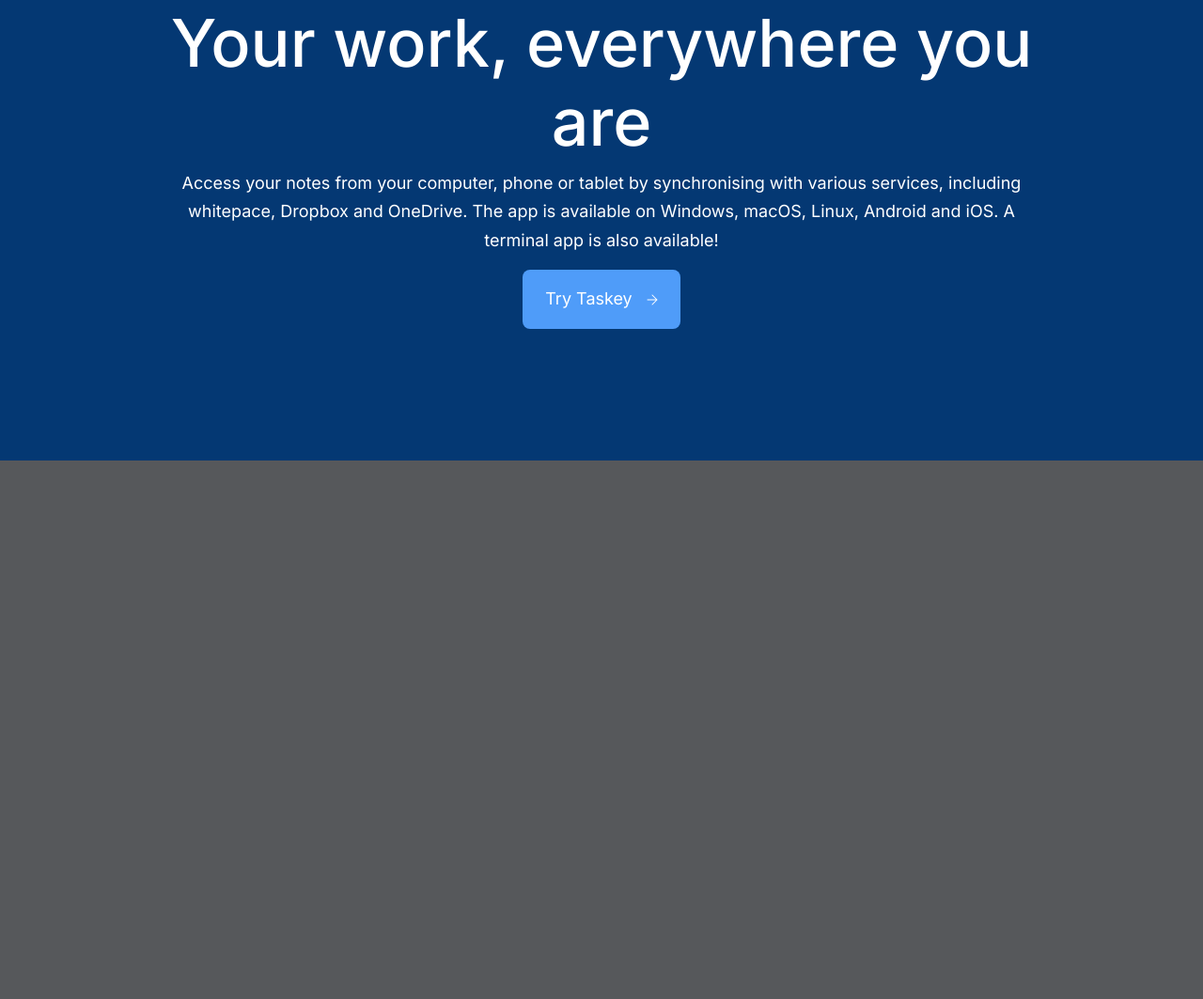
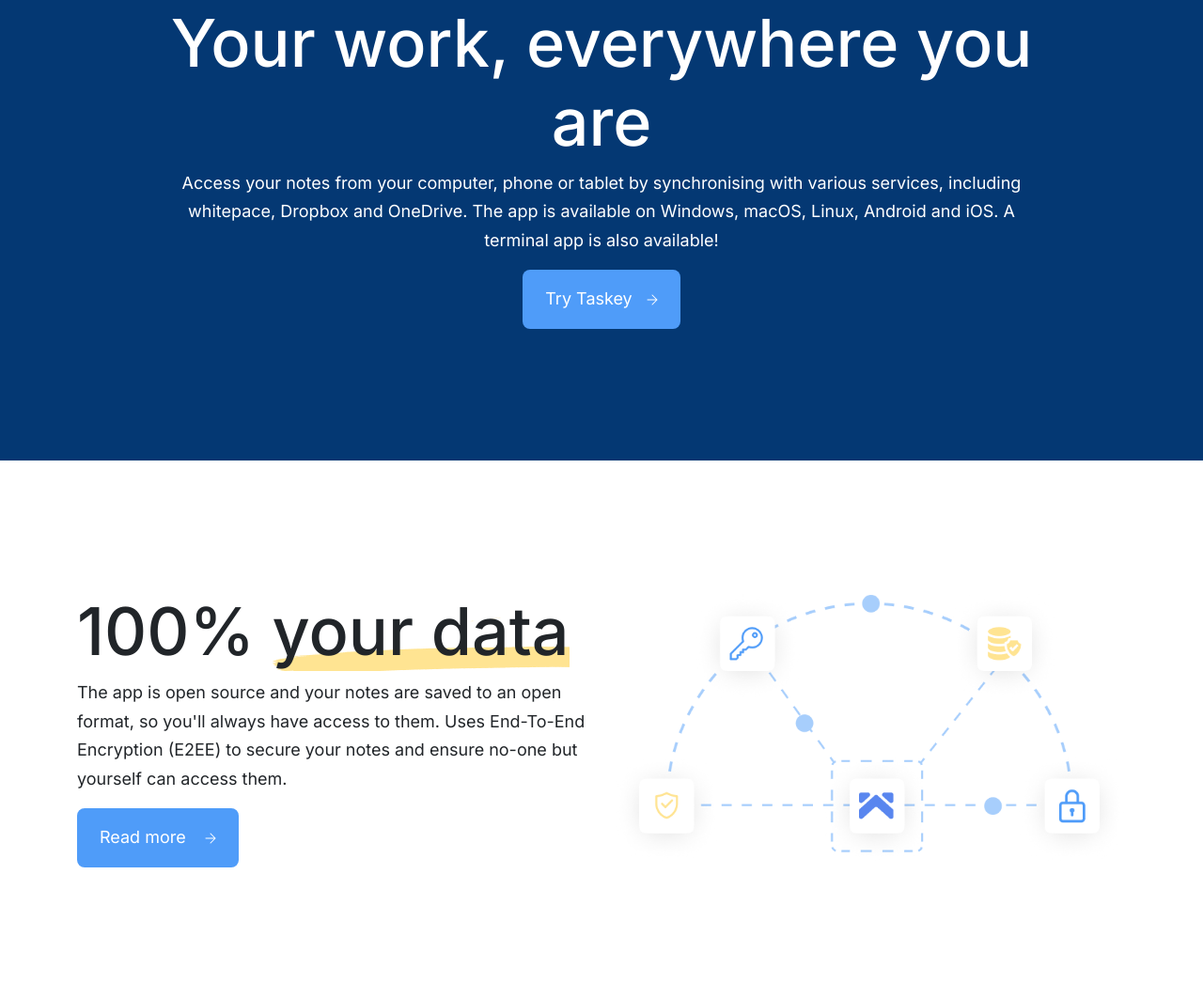
Before and after one commit to Roni923/Whitepace, a plain HTML site: page index.html in a window 1280 px wide. Shown: the part 4980-6043 px from the top of the page at 94% size. Before the commit the page ends 5470 px from the top, so only its background shows below. Drawn offline with nearby package versions, Linux system fonts and the light colour scheme.

Commit message:
data area complete

```diff
--- a/index.html
+++ b/index.html
@@ -190,7 +190,7 @@
       </div>
     </section>
 
-      <!-- pricing area -->
+      <!-- start pricing area -->
       <section class="pricing-area">
         <div class="container">
           <div class="row">
@@ -333,6 +333,25 @@
         </div>
       </section>
 
+      <!--start Data area  -->
+      <section class="data-area">
+        <div class="container">
+          <div class="row">
+            <div class="col-lg-6 d-flex align-items-center">
+              <div class="theem-text mt-5 mt-lg-0">
+                <h3>100% <span>your data</span></h3>
+              <p>The app is open source and your notes are saved to an open format, so you'll always have access to them. Uses End-To-End Encryption (E2EE) to secure your notes and ensure no-one but yourself can access them.</p>
+
+              <a href="#" class="theem-batton">Read more <img src="img/icon.png" alt=""></a>
+              </div>
+            </div>
+            <div class="col-lg-6 managment-image">
+              <img src="img/data-eliment.png" alt="" class="w-100">
+            </div>
+          </div>
+        </div>
+      </section>
+
     <script src="https://cdn.jsdelivr.net/npm/bootstrap@5.3.0-alpha1/dist/js/bootstrap.bundle.min.js" integrity="sha384-w76AqPfDkMBDXo30jS1Sgez6pr3x5MlQ1ZAGC+nuZB+EYdgRZgiwxhTBTkF7CXvN" crossorigin="anonymous"></script>
   </body>
 </html>
--- a/style.css
+++ b/style.css
@@ -337,3 +337,8 @@ margin-bottom: 60px;
 .work-area .theem-text p{
     color: #ffffff;
 }
+/* data area css */
+.data-area{
+   padding: 140px 0;
+   background-color: #ffffff;
+}
```
Also changed, not shown: img/data-eliment.png (added).
